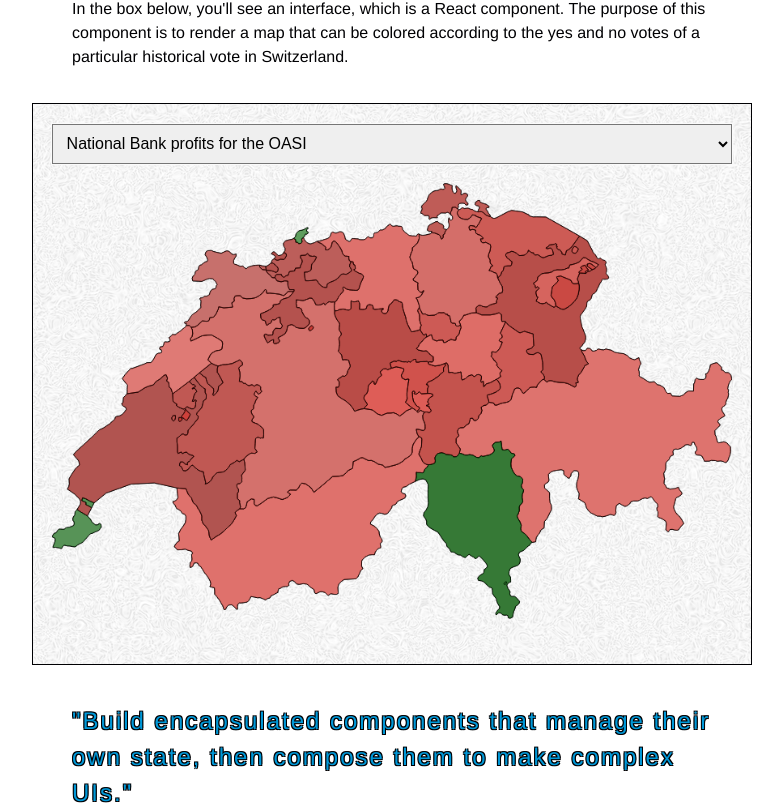
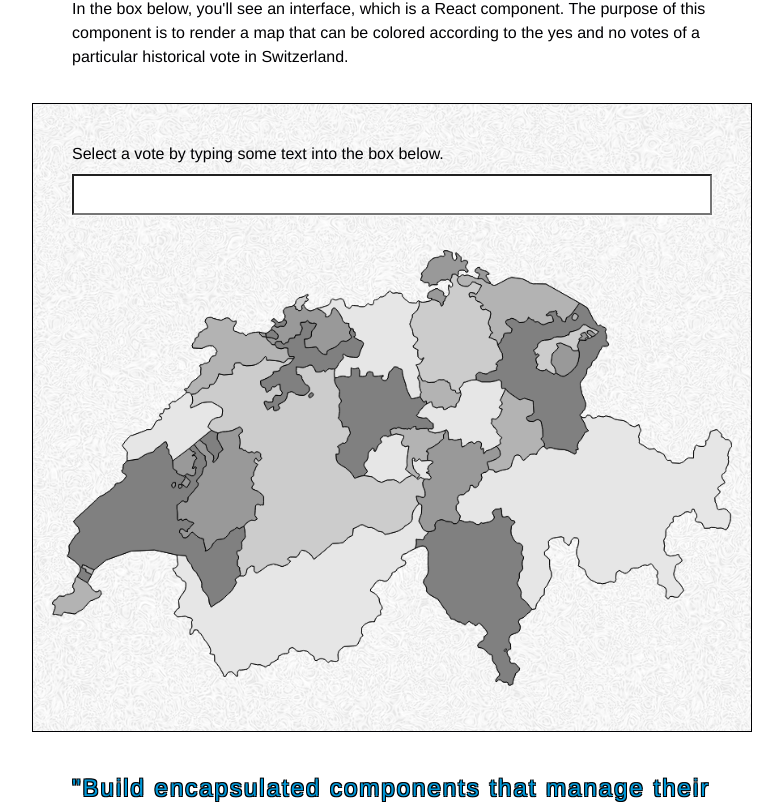
Before and after one commit to PierreDV/helvetica_polls, a React (Create React App) app: page / in a window 1280 px wide. Shown: the part 516-1321 px from the top of the page, without its empty margins (248-1031 px from the left). Built offline with nearby package versions, Linux system fonts and the light colour scheme.

Commit message:
refactored downshift example to work

```diff
--- a/package.json
+++ b/package.json
@@ -4,7 +4,7 @@
   "version": "0.1.0",
   "private": true,
   "dependencies": {
-    "downshift": "^1.31.16",
+    "downshift": "^3.2.10",
     "gh-pages": "^1.2.0",
     "npm-run-all": "^4.1.3",
     "react": "^16.7.0-alpha",
--- a/src/components/App.js
+++ b/src/components/App.js
@@ -6,13 +6,14 @@ import ResultsTable from './ResultsTable';
 
 class App extends Component {
   state = {
-    results: [],
-    selectedPoll: 0
+    results: {},
+    selectedPoll: ""
   };
 
-  handlePollFilterChange = (event) => {
+  handlePollFilterChange = selection => {
+    console.log(selection)
     this.setState({
-      selectedPoll: event.target.value
+      selectedPoll: selection
     });
   }
 
@@ -24,7 +25,6 @@ class App extends Component {
   }
 
   render() {
-    const { results, selectedPoll } = this.state;
     return(
       <div>
         <PollFilter
@@ -32,7 +32,7 @@ class App extends Component {
           {...this.state}
         />
         <figure>
-          <Map {...results[selectedPoll]}>
+          <Map {...this.state.selectedPoll}>
             <ResultsTable />
           </Map>
         </figure>
--- a/src/components/PollFilter.js
+++ b/src/components/PollFilter.js
@@ -1,24 +1,65 @@
-import React from 'react';
+import React from "react";
+import Downshift from "downshift";
 
-function PollFilter({ results, selectedPoll, handleChange }) {
-  return(
-    <select
-      onChange={handleChange}
-      value={selectedPoll}
-      name="Swiss Polls"
+function PollFilter(props) {
+  return (
+    <Downshift
+      onChange={selection => props.handleChange(selection)}
+      itemToString={selectedResult =>
+        selectedResult ? selectedResult.description.en : ""
+      }
     >
-      {results.map((result, index) => {
-        return (
-          <option
-            key={index}
-            value={index}
-          >
-            {result.description.en}
-          </option>
-        );
-      })}
-    </select>
-  )
+      {({
+        getInputProps,
+        getItemProps,
+        getLabelProps,
+        isOpen,
+        inputValue,
+        highlightedIndex,
+        selectedItem
+      }) => (
+        <fieldset>
+          <label {...getLabelProps()}>
+            Select a vote by typing some text into the box below.
+          </label>
+          <input {...getInputProps()} />
+          <ul>
+            {isOpen
+              ? props.results
+                  .filter(
+                    result =>
+                      !inputValue || result.description.en.includes(inputValue)
+                  )
+                  .map((item, index) => (
+                    <li
+                      {...getItemProps({
+                        key: `result-${index}`,
+                        index,
+                        item,
+                        style: {
+                          color:
+                            highlightedIndex === index
+                              ? "#fbfbfb" // off-white
+                              : "#0b3536", // dark-grey
+                          backgroundColor:
+                            highlightedIndex === index
+                              ? "#0098d8" // power-blue
+                              : "#fbfbfb", // off-white
+                          fontWeight: selectedItem === item ? "bold" : "normal",
+                          maxWidth: "570px", // line-it-up with the text above
+                          padding: "5px 15px"
+                        }
+                      })}
+                    >
+                      {item.description.en}
+                    </li>
+                  ))
+              : null}
+          </ul>
+        </fieldset>
+      )}
+    </Downshift>
+  );
 }
 
 export default PollFilter;
```
Also changed, not shown: 1 other file (tests, documents, lock files or other folders).
